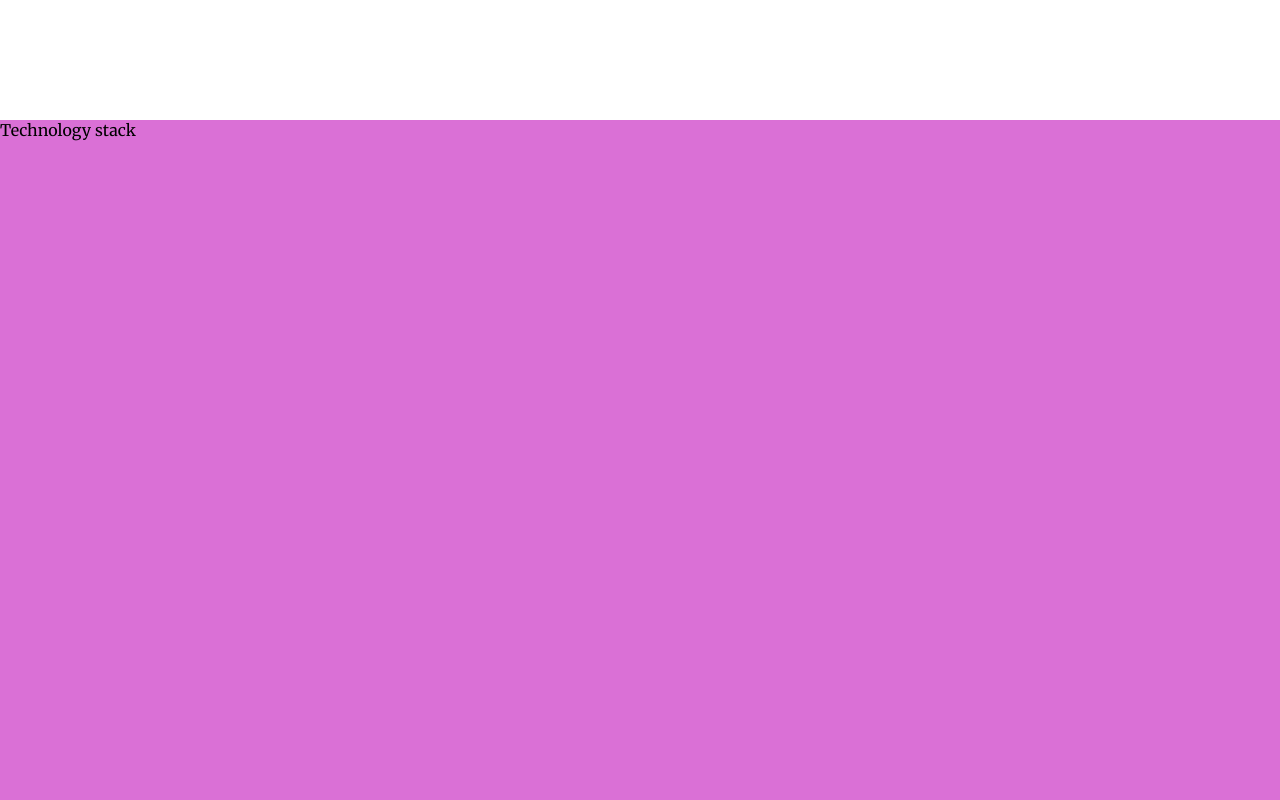
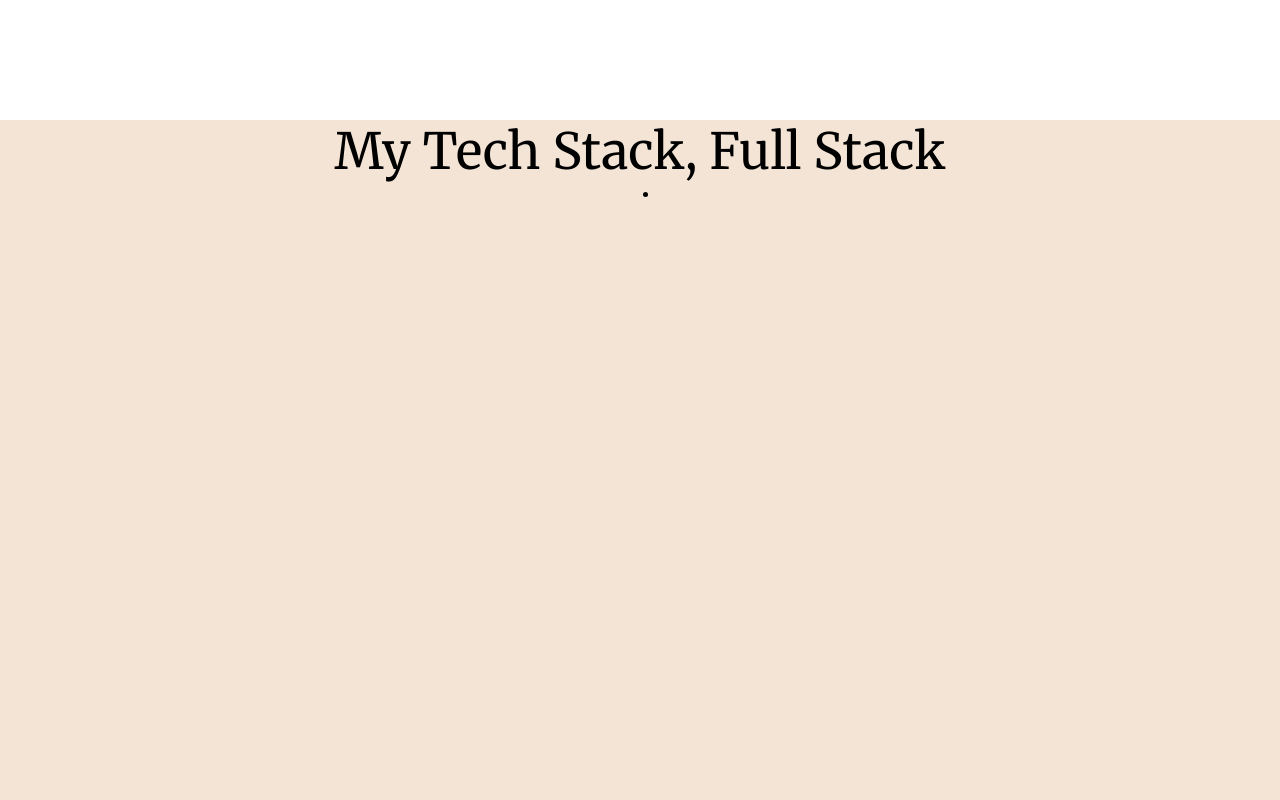
Before and after one commit to david204code/MyPortfolio, a React (Create React App) app: page / in a window 1280 px wide. Shown: the part 680-1480 px from the top of the page. Built offline with nearby package versions, Linux system fonts and the light colour scheme.

Commit message:
Add data.js and starting to work on the TechStack section

```diff
--- a/src/components/techStack/TechStack.jsx
+++ b/src/components/techStack/TechStack.jsx
@@ -3,10 +3,11 @@ import "./TechStack.scss";
 
 export default function TechStack() {
   return (
-    <div>
-      <div className="techstack">
-        <p>Technology stack</p>
-      </div>
+    <div className="techStack" id="techStack">
+      <h1>My Tech Stack, Full Stack</h1>
+      <ul>
+        <li></li>
+      </ul>
     </div>
   );
 }
--- a/src/components/techStack/TechStack.scss
+++ b/src/components/techStack/TechStack.scss
@@ -1,4 +1,13 @@
-.techstack {
+@import "../../global.scss";
+
+.techStack {
   height: 100vh;
-  background: orchid;
+  background: rgb(243, 228, 213);
+  display: flex;
+  flex-direction: column;
+  align-items: center;
+
+  h1 {
+    font-size: 50px;
+  }
 }
```
Also changed, not shown: src/components/techStack/data.js (added, +56 -0 lines).
